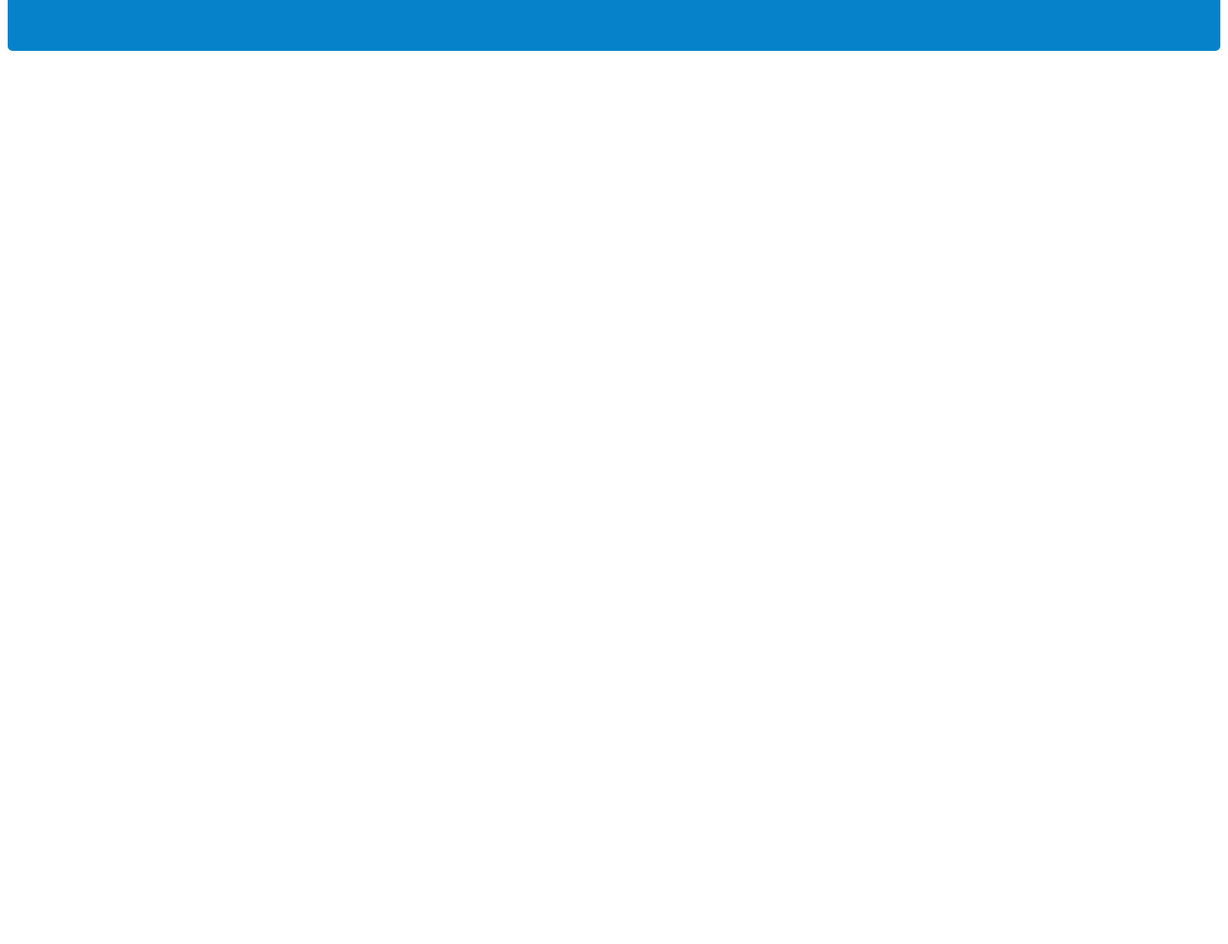
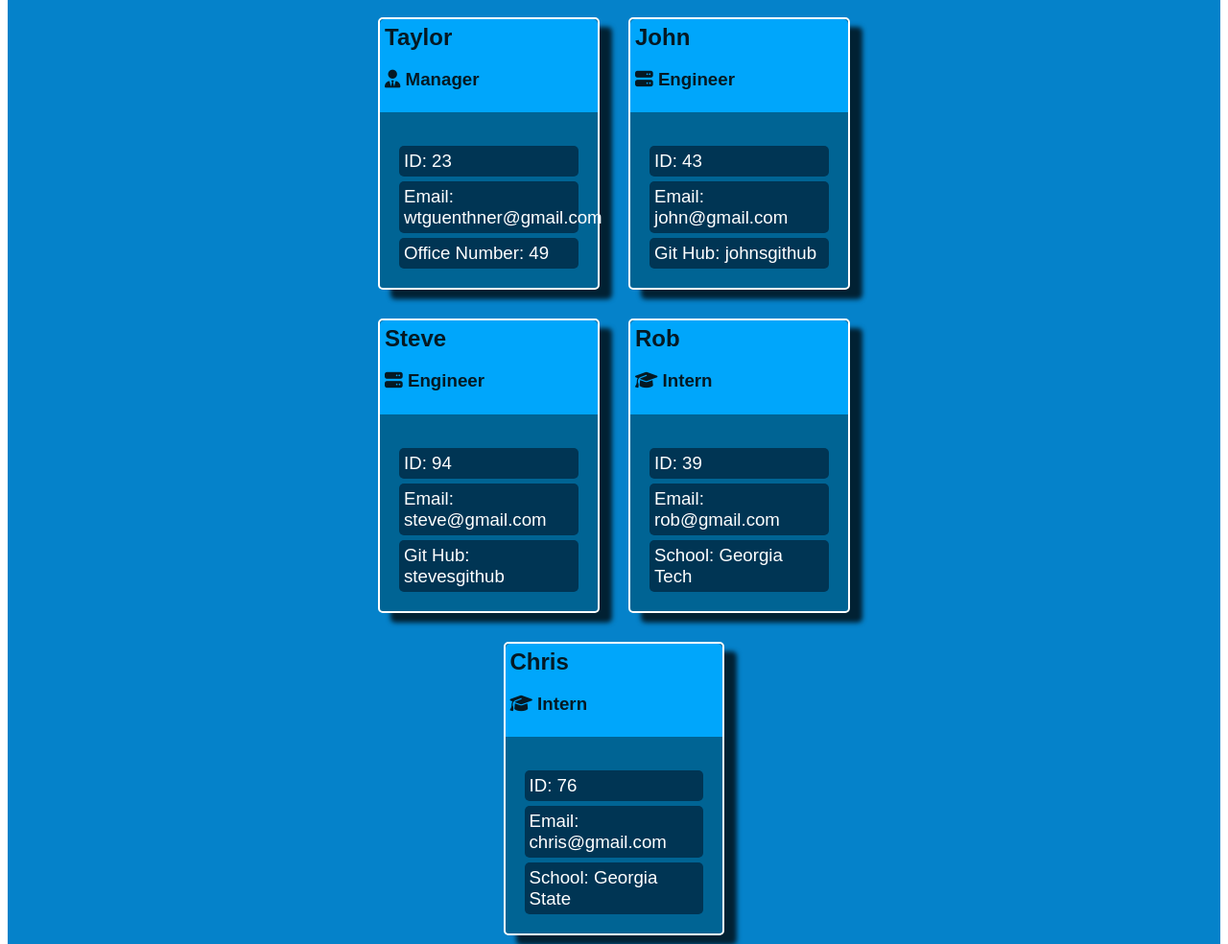
Before and after one commit to wtguenthner/Team_Profile_Generator, a website: page index.html in a window 1280 px wide. Shown: the part 220-1204 px from the top of the page at 96% size. Before the commit the page ends 800 px from the top, so only its background shows below. Drawn offline with Linux system fonts and the light colour scheme.

Commit message:
All tests running and passing. Complete

```diff
--- a/index.html
+++ b/index.html
@@ -17,7 +17,57 @@
 
 
 
-
+<div class="employee">
+        <div class="title">
+        <h2>Taylor</h2>
+        <h3><i class="fa-solid fa-user-tie"></i> Manager</h3>
+        </div>
+        <ul>
+            <li>ID: 23</li>
+            <li>Email: <a href="mailto:wtguenthner@gmail.com">wtguenthner@gmail.com</a></li>
+            <li>Office Number: 49</li>
+        </ul>
+    </div><div class="employee">
+        <div class="title">
+        <h2>John</h2>
+        <h3><i class="fa-solid fa-server"></i> Engineer</h3>
+        </div>
+        <ul>
+            <li>ID: 43</li>
+            <li>Email: <a href="mailto:john@gmail.com">john@gmail.com</a></li>
+            <li>Git Hub: <a href="https://www.github.com/johnsgithub" target="_blank" rel="noopener noreferrer">johnsgithub</a></li>
+        </ul>
+    </div><div class="employee">
+        <div class="title">
+        <h2>Steve</h2>
+        <h3><i class="fa-solid fa-server"></i> Engineer</h3>
+        </div>
+        <ul>
+            <li>ID: 94</li>
+            <li>Email: <a href="mailto:steve@gmail.com">steve@gmail.com</a></li>
+            <li>Git Hub: <a href="https://www.github.com/stevesgithub" target="_blank" rel="noopener noreferrer">stevesgithub</a></li>
+        </ul>
+    </div><div class="employee">
+        <div class="title">
+        <h2>Rob</h2>
+        <h3><i class="fa-solid fa-graduation-cap"></i> Intern</h3>
+        </div>
+        <ul>
+            <li>ID: 39</li>
+            <li>Email: <a href="mailto:rob@gmail.com">rob@gmail.com</a></li>
+            <li>School: Georgia Tech</li>
+        </ul>
+    </div><div class="employee">
+        <div class="title">
+        <h2>Chris</h2>
+        <h3><i class="fa-solid fa-graduation-cap"></i> Intern</h3>
+        </div>
+        <ul>
+            <li>ID: 76</li>
+            <li>Email: <a href="mailto:chris@gmail.com">chris@gmail.com</a></li>
+            <li>School: Georgia State</li>
+        </ul>
+    </div>
     </div>
 </main>
 
```
